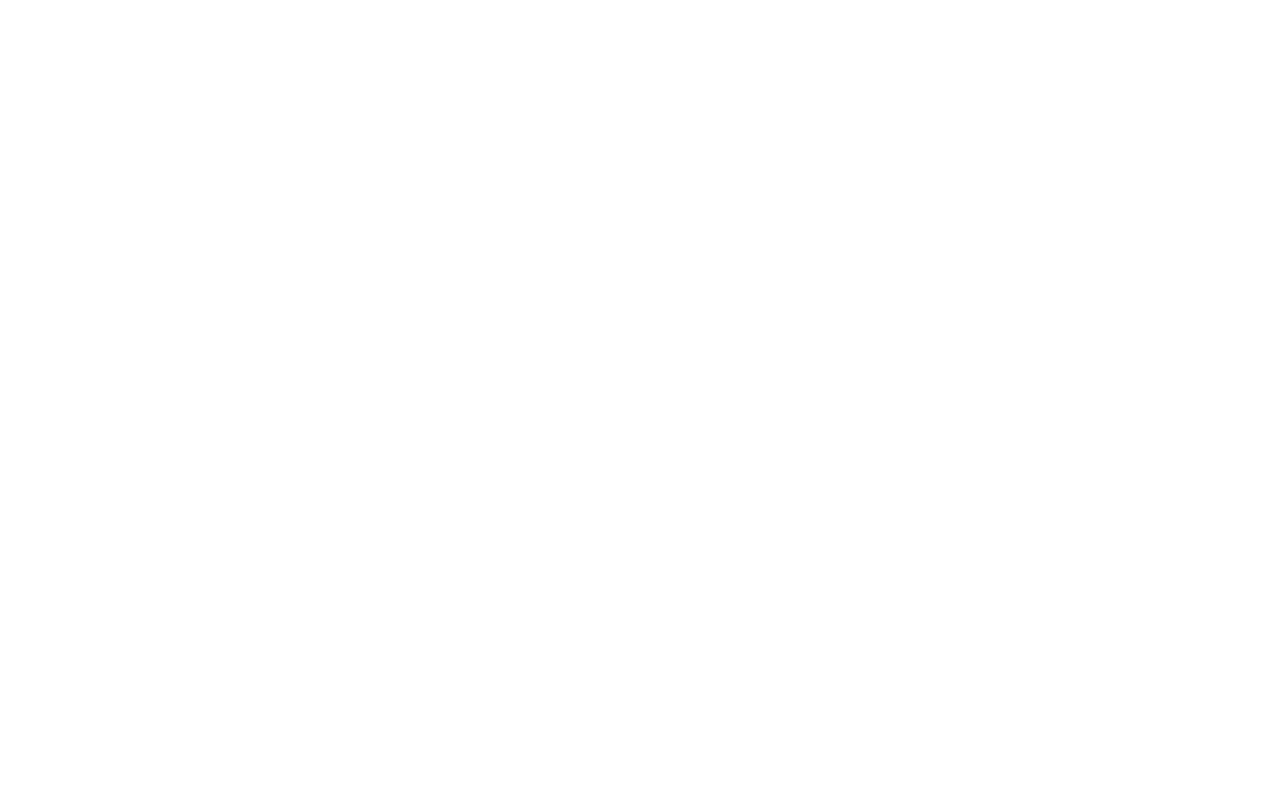
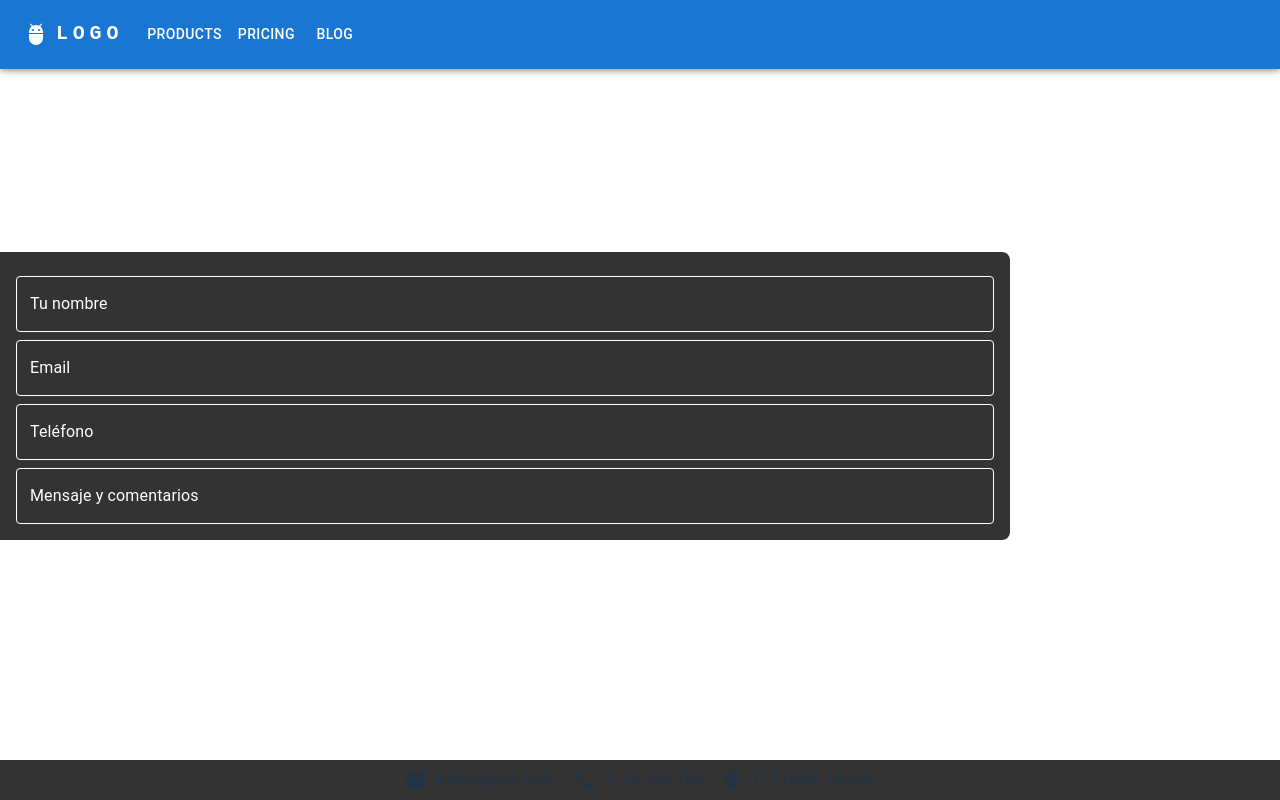
Before and after one commit to JuanPabloSQ/restaurant-page, a React (Vite) app: page /contacto in a window 1280 px wide. Before the commit this address had no page. Built offline with nearby package versions, Linux system fonts and the light colour scheme; what react-swipeable-views-utils would draw is missing.

Commit message:
add contact page

```diff
--- a/src/App.jsx
+++ b/src/App.jsx
@@ -3,6 +3,7 @@
 import MainPage from './MainPage/MainPage';
 import Menu from "./MenuPage/MenuPage";
 import Blog from "./BlogPage/BlogPage";
+import ContactPage from './ContactPage/ContactPage';
 
 function App() {
   return (
@@ -12,6 +13,7 @@
           <Route path="/reserva" element={<Reserve />} />
           <Route path="/menu" element={<Menu />} />
           <Route path="/blog" element={<Blog />} />
+          <Route path="/contacto" element={<ContactPage/>} />
         </Routes>
       </div>
 
--- /dev/null
+++ b/src/ContactPage/ContactPage.jsx
@@ -0,0 +1,58 @@
+import NavBar from "../utils/navbar";
+import BoxFooter from "../utils/BoxFooter";
+import Grid from '@mui/material/Grid';
+import TextField from '@mui/material/TextField';
+
+
+const ContactPage = () => {
+    return (
+        <div>
+          <NavBar />
+          <Grid
+            container
+            component="form"
+            spacing={1}
+            sx={{
+              backgroundColor: '#333',  // Cambiado a gris oscuro
+              borderRadius: '8px',      // Bordes redondos
+              padding: '16px',          // Espaciado interno
+              '& input': {
+                color: 'white',
+                '&:-webkit-autofill': {
+                  '-webkit-text-fill-color': 'white',
+                  '-webkit-box-shadow': '0 0 0px 1000px #333 inset',  // Cambiado a gris oscuro
+                },
+              },
+              '& label': {
+                color: 'white',
+              },
+              '& fieldset': {
+                borderColor: 'white',
+              },
+            }}
+          >
+            <Grid item xs={12}>
+              <TextField fullWidth id="ConactName" label="Tu nombre" variant="outlined" />
+            </Grid>
+            <Grid item xs={12}>
+              <TextField fullWidth id="ConactMail" label="Email" variant="outlined" />
+            </Grid>
+            <Grid item xs={12}>
+              <TextField fullWidth id="ConactPhone" label="Teléfono" variant="outlined" />
+            </Grid>
+            <Grid item xs={12}>
+              <TextField
+              fullWidth
+              id="Comments"
+              label="Mensaje y comentarios"
+              multiline
+              maxRows={4}
+            />
+            </Grid>
+          </Grid>
+          <BoxFooter />
+        </div>
+      );
+    };
+
+export default ContactPage;
--- /dev/null
+++ b/src/ReservePage/BasicTimePicker.jsx
@@ -0,0 +1,14 @@
+import { DemoContainer } from '@mui/x-date-pickers/internals/demo';
+import { AdapterDayjs } from '@mui/x-date-pickers/AdapterDayjs';
+import { LocalizationProvider } from '@mui/x-date-pickers/LocalizationProvider';
+import { TimePicker } from '@mui/x-date-pickers/TimePicker';
+
+export default function BasicTimePicker() {
+  return (
+    <LocalizationProvider dateAdapter={AdapterDayjs}>
+      <DemoContainer components={['TimePicker']}>
+        <TimePicker label="Basic time picker" />
+      </DemoContainer>
+    </LocalizationProvider>
+  );
+}
--- /dev/null
+++ b/src/ReservePage/BoardSelect.jsx
@@ -0,0 +1,51 @@
+import MenuItem from '@mui/material/MenuItem';
+import FormControl from '@mui/material/FormControl';
+import InputLabel from '@mui/material/InputLabel';
+import Select from '@mui/material/Select';
+import FormHelperText from '@mui/material/FormHelperText';
+
+const currencies = [
+  {
+    value: 1,
+    label: '1',
+  },
+  {
+    value: 2,
+    label: "2",
+  },
+  {
+    value: 3,
+    label: '3',
+  },
+  {
+    value: 4,
+    label: '4',
+  },
+  {
+    value: 5,
+    label: '5',
+  },
+];
+
+const BoardSelect = ({ value, onChange, error, helperText }) => {
+  return (
+    <FormControl fullWidth error={error}>
+      <InputLabel id='Board'>Mesa</InputLabel>
+      <Select
+        labelId='Board'
+        label='Mesa'
+        value={value || ''}
+        onChange={onChange}
+      >
+        {currencies.map((option) => (
+          <MenuItem key={option.value} value={option.value}>
+            {option.label}
+          </MenuItem>
+        ))}
+      </Select>
+      <FormHelperText>{helperText}</FormHelperText>
+    </FormControl>
+  );
+};
+
+export default BoardSelect;
--- a/src/ReservePage/Reserve.jsx
+++ b/src/ReservePage/Reserve.jsx
@@ -3,6 +3,8 @@
 import Grid from '@mui/material/Grid';
 import TextField from '@mui/material/TextField';
 import BasicDatePicker from "../ReservePage/BasicDatePicker"
+import BasicTimePicker from "../ReservePage/BasicTimePicker"
+import BoardSelect from "./BoardSelect";
 
 const Reserve = () => {
   return (
@@ -38,10 +40,10 @@
           <BasicDatePicker/>
         </Grid>
         <Grid item xs={12}>
-          <TextField fullWidth id="outlined-basic" label="Outlined" variant="outlined" />
+          <BasicTimePicker />
         </Grid>
         <Grid item xs={12}>
-          <TextField fullWidth id="outlined-basic" label="Outlined" variant="outlined" />
+          <BoardSelect/>
         </Grid>
       </Grid>
       <BoxFooter />
```
